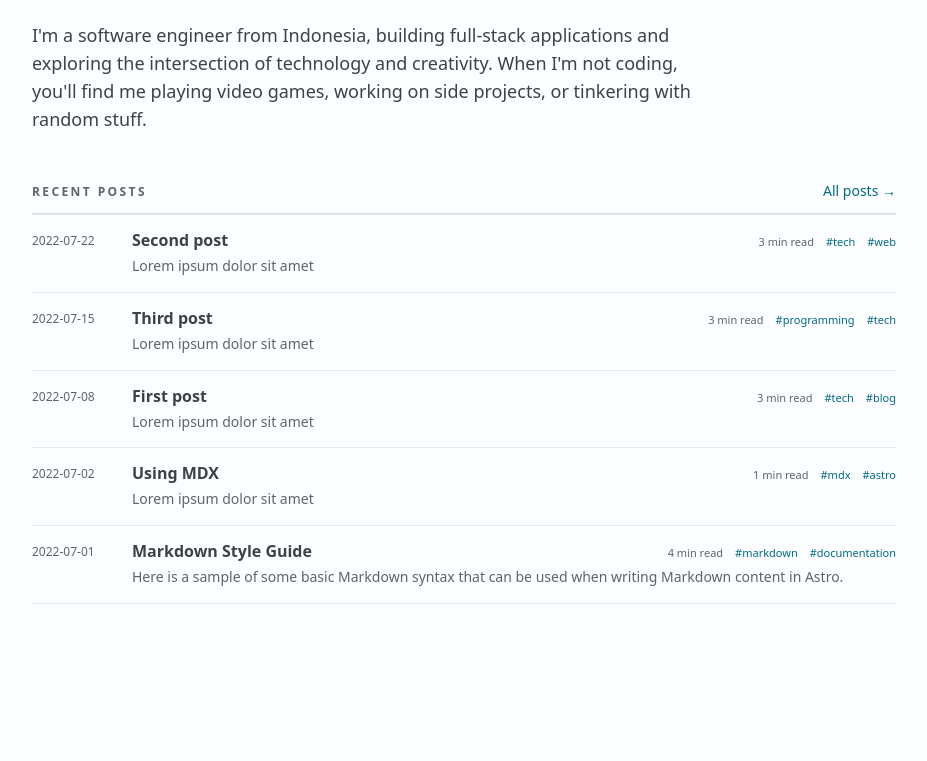
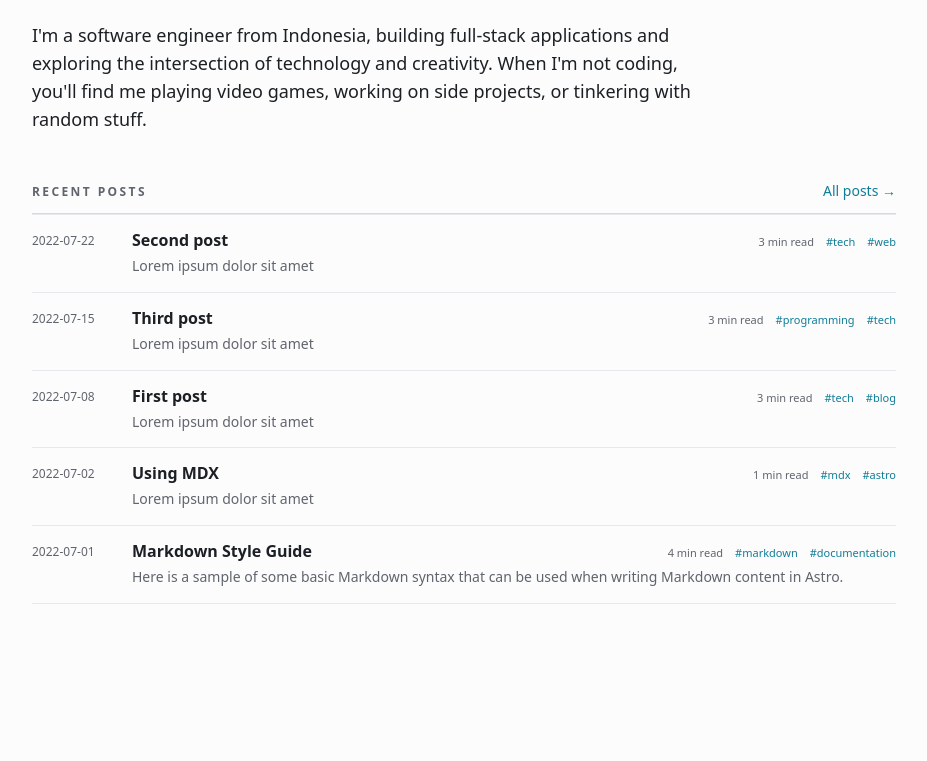
Before and after one commit to TheSagab/bhaga.dev, an Astro site: page / in a window 1280 px wide. Shown: the part 175-936 px from the top of the page, without its empty margins (176-1103 px from the left). Built offline with nearby package versions, Linux system fonts and the light colour scheme; Astro itself is replaced by a stand-in of ours.

Commit message:
palette: use the real Radix scales in both themes
The values were transcribed by hand and lost the scale's shape: cyan was pinned
at hue 210 (Radix runs 203-222) and slate-12 was a mid grey instead of
near-black, leaving light-mode body text at 9.9:1 instead of 16:1.

Regenerated light and dark, cyan/slate/gray, from @radix-ui/colors. Every value
is verified to round-trip to the package's exact hex.

```diff
--- a/src/styles/global.css
+++ b/src/styles/global.css
@@ -4,81 +4,88 @@
 @custom-variant dark (&:where(.dark, .dark *));
 
 :root {
-  --cyan-1: oklch(0.989 0.01 210);
-  --cyan-2: oklch(0.978 0.018 210);
-  --cyan-3: oklch(0.956 0.042 210);
-  --cyan-4: oklch(0.931 0.062 210);
-  --cyan-5: oklch(0.902 0.082 210);
-  --cyan-6: oklch(0.868 0.102 210);
-  --cyan-7: oklch(0.823 0.125 210);
-  --cyan-8: oklch(0.762 0.153 210);
-  --cyan-9: oklch(0.623 0.178 210);
-  --cyan-10: oklch(0.579 0.179 210);
-  --cyan-11: oklch(0.464 0.143 210);
-  --cyan-12: oklch(0.348 0.095 210);
-  --slate-1: oklch(0.993 0.002 256);
-  --slate-2: oklch(0.982 0.002 256);
-  --slate-3: oklch(0.959 0.004 256);
-  --slate-4: oklch(0.936 0.006 256);
-  --slate-5: oklch(0.914 0.008 256);
-  --slate-6: oklch(0.889 0.01 256);
-  --slate-7: oklch(0.859 0.012 256);
-  --slate-8: oklch(0.811 0.016 256);
-  --slate-9: oklch(0.645 0.018 256);
-  --slate-10: oklch(0.601 0.02 256);
-  --slate-11: oklch(0.501 0.018 256);
-  --slate-12: oklch(0.378 0.016 256);
-  --gray-1: oklch(0.993 0 0);
-  --gray-2: oklch(0.982 0 0);
-  --gray-3: oklch(0.961 0 0);
-  --gray-4: oklch(0.94 0 0);
-  --gray-5: oklch(0.918 0 0);
-  --gray-6: oklch(0.894 0 0);
-  --gray-7: oklch(0.865 0 0);
-  --gray-8: oklch(0.818 0 0);
-  --gray-9: oklch(0.649 0 0);
-  --gray-10: oklch(0.606 0 0);
-  --gray-11: oklch(0.503 0 0);
-  --gray-12: oklch(0.375 0 0);
+  /* Radix scales, converted from the package's hex values to oklch.
+     Regenerate rather than hand-tune: the hue shifts across the scale,
+     and flattening it to one value is what makes a theme look off. */
+  --cyan-1: oklch(0.9921 0.00346 219.5); /* #fafdfe */
+  --cyan-2: oklch(0.9794 0.00858 205.9); /* #f2fafb */
+  --cyan-3: oklch(0.9586 0.02626 202.6); /* #def7f9 */
+  --cyan-4: oklch(0.9321 0.04087 206.0); /* #caf1f6 */
+  --cyan-5: oklch(0.9004 0.05394 206.4); /* #b5e9f0 */
+  --cyan-6: oklch(0.8579 0.06594 208.1); /* #9ddde7 */
+  --cyan-7: oklch(0.8045 0.08162 209.7); /* #7dcedc */
+  --cyan-8: oklch(0.7276 0.11023 211.9); /* #3db9cf */
+  --cyan-9: oklch(0.6600 0.12172 221.7); /* #00a2c7 */
+  --cyan-10: oklch(0.6270 0.11431 221.5); /* #0797b9 */
+  --cyan-11: oklch(0.5470 0.09664 220.8); /* #107d98 */
+  --cyan-12: oklch(0.3314 0.05269 218.8); /* #0d3c48 */
+
+  --slate-1: oklch(0.9913 0.00132 286.4); /* #fcfcfd */
+  --slate-2: oklch(0.9827 0.00264 286.4); /* #f9f9fb */
+  --slate-3: oklch(0.9560 0.00399 286.3); /* #f0f0f3 */
+  --slate-4: oklch(0.9321 0.00536 286.3); /* #e8e8ec */
+  --slate-5: oklch(0.9104 0.00685 277.2); /* #e0e1e6 */
+  --slate-6: oklch(0.8873 0.00951 286.2); /* #d9d9e0 */
+  --slate-7: oklch(0.8530 0.01105 280.4); /* #cdced6 */
+  --slate-8: oklch(0.7938 0.01560 277.8); /* #b9bbc6 */
+  --slate-9: oklch(0.6453 0.01645 277.7); /* #8b8d98 */
+  --slate-10: oklch(0.6108 0.01546 272.6); /* #80838d */
+  --slate-11: oklch(0.5025 0.01362 264.4); /* #60646c */
+  --slate-12: oklch(0.2411 0.00969 248.2); /* #1c2024 */
+
+  --gray-1: oklch(0.991 0 0); /* #fcfcfc */
+  --gray-2: oklch(0.982 0 0); /* #f9f9f9 */
+  --gray-3: oklch(0.955 0 0); /* #f0f0f0 */
+  --gray-4: oklch(0.931 0 0); /* #e8e8e8 */
+  --gray-5: oklch(0.907 0 0); /* #e0e0e0 */
+  --gray-6: oklch(0.885 0 0); /* #d9d9d9 */
+  --gray-7: oklch(0.851 0 0); /* #cecece */
+  --gray-8: oklch(0.792 0 0); /* #bbbbbb */
+  --gray-9: oklch(0.643 0 0); /* #8d8d8d */
+  --gray-10: oklch(0.610 0 0); /* #838383 */
+  --gray-11: oklch(0.503 0 0); /* #646464 */
+  --gray-12: oklch(0.244 0 0); /* #202020 */
 }
 
 .dark {
-  --cyan-1: oklch(0.178 0.029 210);
-  --cyan-2: oklch(0.209 0.041 210);
-  --cyan-3: oklch(0.272 0.076 210);
-  --cyan-4: oklch(0.322 0.103 210);
-  --cyan-5: oklch(0.367 0.125 210);
-  --cyan-6: oklch(0.417 0.145 210);
-  --cyan-7: oklch(0.484 0.164 210);
-  --cyan-8: oklch(0.571 0.181 210);
-  --cyan-9: oklch(0.623 0.178 210);
-  --cyan-10: oklch(0.676 0.167 210);
-  --cyan-11: oklch(0.843 0.107 210);
-  --cyan-12: oklch(0.919 0.063 210);
-  --slate-1: oklch(0.165 0.007 264);
-  --slate-2: oklch(0.197 0.008 264);
-  --slate-3: oklch(0.256 0.011 264);
-  --slate-4: oklch(0.303 0.013 264);
-  --slate-5: oklch(0.349 0.014 264);
-  --slate-6: oklch(0.396 0.016 264);
-  --slate-7: oklch(0.459 0.018 264);
-  --slate-8: oklch(0.548 0.02 264);
-  --slate-9: oklch(0.645 0.018 256);
-  --slate-10: oklch(0.716 0.016 256);
-  --slate-11: oklch(0.86 0.008 256);
-  --slate-12: oklch(0.932 0.004 256);
-  --gray-1: oklch(0.162 0 0);
-  --gray-2: oklch(0.195 0 0);
-  --gray-3: oklch(0.254 0 0);
-  --gray-4: oklch(0.302 0 0);
-  --gray-5: oklch(0.348 0 0);
-  --gray-6: oklch(0.396 0 0);
-  --gray-7: oklch(0.459 0 0);
-  --gray-8: oklch(0.549 0 0);
-  --gray-9: oklch(0.649 0 0);
-  --gray-10: oklch(0.72 0 0);
-  --gray-11: oklch(0.863 0 0);
-  --gray-12: oklch(0.933 0 0);
+  --cyan-1: oklch(0.1917 0.01785 222.8); /* #0b161a */
+  --cyan-2: oklch(0.2140 0.01859 227.9); /* #101b20 */
+  --cyan-3: oklch(0.2733 0.04344 220.4); /* #082c36 */
+  --cyan-4: oklch(0.3164 0.05928 223.7); /* #003848 */
+  --cyan-5: oklch(0.3626 0.06796 223.7); /* #004558 */
+  --cyan-6: oklch(0.4135 0.07468 221.5); /* #045468 */
+  --cyan-7: oklch(0.4777 0.08267 221.6); /* #12677e */
+  --cyan-8: oklch(0.5566 0.09851 221.1); /* #11809c */
+  --cyan-9: oklch(0.6600 0.12172 221.7); /* #00a2c7 */
+  --cyan-10: oklch(0.6988 0.11947 218.9); /* #23afd0 */
+  --cyan-11: oklch(0.7854 0.11582 213.8); /* #4ccce6 */
+  --cyan-12: oklch(0.9095 0.05691 211.5); /* #b6ecf7 */
+
+  --slate-1: oklch(0.1785 0.00407 286.0); /* #111113 */
+  --slate-2: oklch(0.2132 0.00421 264.5); /* #18191b */
+  --slate-3: oklch(0.2521 0.00582 271.2); /* #212225 */
+  --slate-4: oklch(0.2832 0.00699 248.1); /* #272a2d */
+  --slate-5: oklch(0.3118 0.00830 255.6); /* #2e3135 */
+  --slate-6: oklch(0.3466 0.01029 254.0); /* #363a3f */
+  --slate-7: oklch(0.3993 0.01206 252.9); /* #43484e */
+  --slate-8: oklch(0.4893 0.01551 251.7); /* #5a6169 */
+  --slate-9: oklch(0.5370 0.01532 262.3); /* #696e77 */
+  --slate-10: oklch(0.5825 0.01454 266.6); /* #777b84 */
+  --slate-11: oklch(0.7686 0.00964 258.3); /* #b0b4ba */
+  --slate-12: oklch(0.9489 0.00289 264.5); /* #edeef0 */
+
+  --gray-1: oklch(0.178 0 0); /* #111111 */
+  --gray-2: oklch(0.213 0 0); /* #191919 */
+  --gray-3: oklch(0.252 0 0); /* #222222 */
+  --gray-4: oklch(0.285 0 0); /* #2a2a2a */
+  --gray-5: oklch(0.313 0 0); /* #313131 */
+  --gray-6: oklch(0.348 0 0); /* #3a3a3a */
+  --gray-7: oklch(0.402 0 0); /* #484848 */
+  --gray-8: oklch(0.489 0 0); /* #606060 */
+  --gray-9: oklch(0.538 0 0); /* #6e6e6e */
+  --gray-10: oklch(0.583 0 0); /* #7b7b7b */
+  --gray-11: oklch(0.770 0 0); /* #b4b4b4 */
+  --gray-12: oklch(0.949 0 0); /* #eeeeee */
 }
 
 @theme inline {
```
